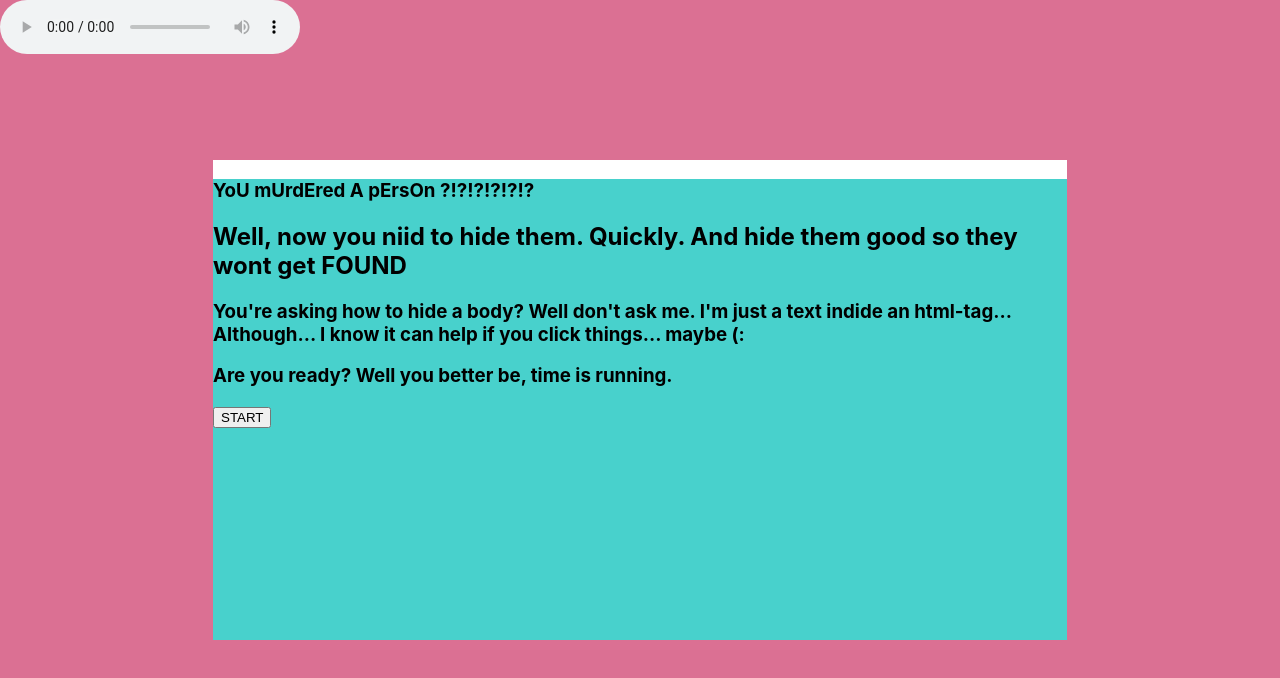
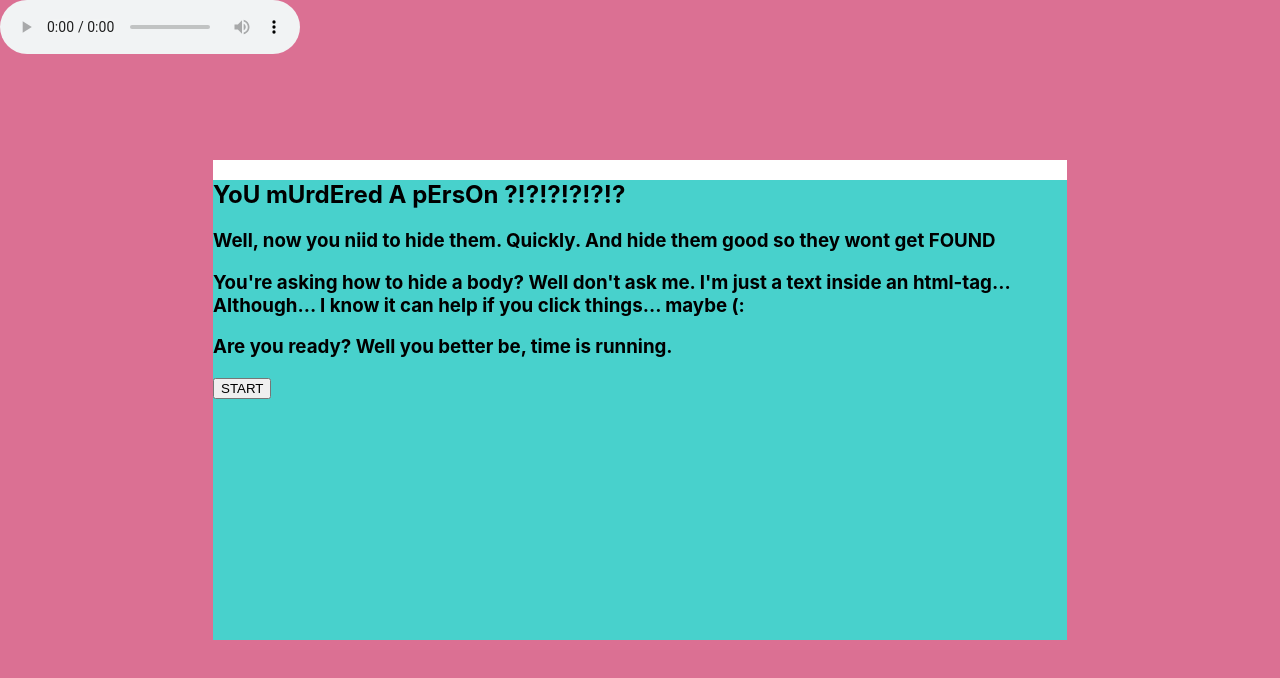
Before and after one commit to fien-n-nice/life-lost-laugh, a React (Create React App) app: page / in a window 1280 px wide. Both pictures are taken after a click on the button "START". Shown: the top 678 px of the page. Built offline with nearby package versions, Linux system fonts and the light colour scheme.

Commit message:
edited credits screen and fixed typos

```diff
--- a/src/components/CreditScreen.js
+++ b/src/components/CreditScreen.js
@@ -11,10 +11,10 @@ const CreditScreen = ({ startMenu }) => {
       <h1>LIFE - LOST - LAUGH?</h1>
         <h2>Mady by</h2>
           <ul>
-            <li>em</li>
-            <li>iid</li>
-            <li>noora</li>
-            <li>ots</li>
+            <li><b>em</b> - artsy, music, sound effects</li>
+            <li><b>iid</b> - code</li>
+            <li><b>noora</b> - code</li>
+            <li><b>ots</b> - artsy, sound effects</li>
           </ul>
           <button id="start-game-button" onClick={startMenu}>BACK TO MENU</button>
     </section>
--- a/src/components/StoryScreen.js
+++ b/src/components/StoryScreen.js
@@ -8,9 +8,9 @@ const StoryScreen = ({ startGame }) => {
   return (
     <div>
       <section id="story-screen" style={componentStyle}>
-        <h1>YoU mUrdEred A pErsOn ?!?!?!?!?!?</h1>
-        <h2>Well, now you niid to hide them. Quickly. And hide them good so they wont get FOUND</h2>
-        <h3>You're asking how to hide a body? Well don't ask me. I'm just a text indide an html-tag... Although... I know it can help if you click things... maybe (:</h3>
+        <h2>YoU mUrdEred A pErsOn ?!?!?!?!?!?</h2>
+        <h1>Well, now you niid to hide them. Quickly. And hide them good so they wont get FOUND</h1>
+        <h3>You're asking how to hide a body? Well don't ask me. I'm just a text inside an html-tag... Although... I know it can help if you click things... maybe (:</h3>
         <h3>Are you ready? Well you better be, time is running.</h3>
         <button id="start-game-button" onClick={startGame}>START</button>
       </section>
```
